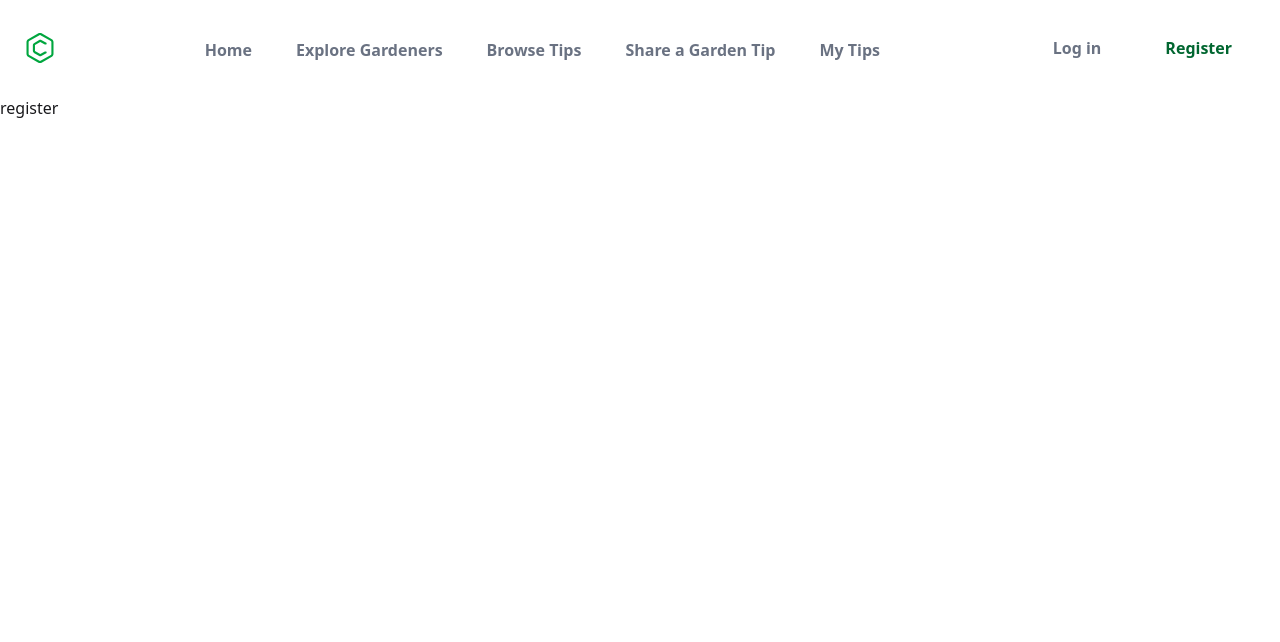
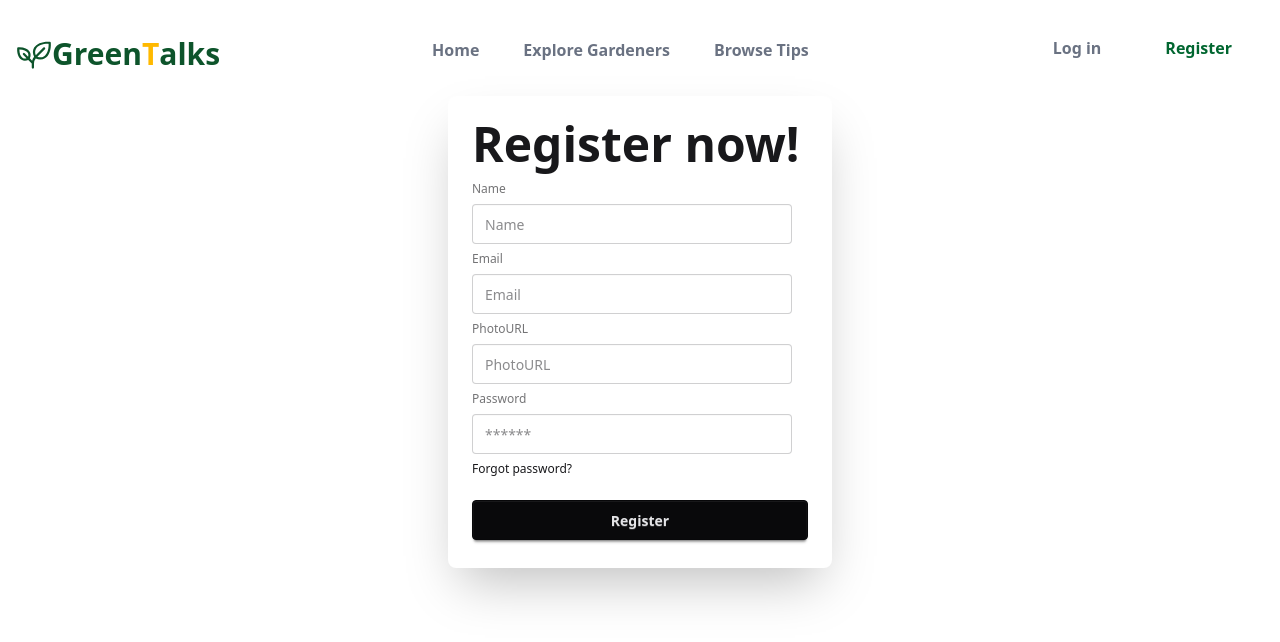
Before and after one commit to nusrathumaira12/gardening-hub-auth, a React (Vite) app: page /register in a window 1280 px wide. Shown: the top 642 px of the page. Built offline with nearby package versions, Linux system fonts and the light colour scheme.

Commit message:
save profile in the db

```diff
--- a/package.json
+++ b/package.json
@@ -14,6 +14,7 @@
     "firebase": "^11.8.0",
     "react": "^19.1.0",
     "react-dom": "^19.1.0",
+    "react-icons": "^5.5.0",
     "react-router": "^7.6.0",
     "sweetalert2": "^11.21.2",
     "tailwindcss": "^4.1.7"
--- a/src/components/Header.jsx
+++ b/src/components/Header.jsx
@@ -1,19 +1,20 @@
-import React from 'react';
+import React, { useContext } from 'react';
+import { PiPlant } from 'react-icons/pi';
 import { NavLink, useLocation, useNavigate } from 'react-router';
+import { AuthContext } from '../contexts/AuthContext';
 
 const Header = () => {
+   const {user} =useContext(AuthContext)
     const navigate = useNavigate()
     const {pathname} = useLocation()
     console.log(pathname)
     return (
         <header className="p-4 bg-white text-gray-500 font-semibold">
 	<div className="container flex justify-between h-16 mx-auto">
-		<a rel="noopener noreferrer" href="#" aria-label="Back to homepage" className="flex items-center p-2">
-			<svg xmlns="http://www.w3.org/2000/svg" fill="currentColor" viewBox="0 0 32 32" className="w-8 h-8 text-green-600">
-				<path d="M27.912 7.289l-10.324-5.961c-0.455-0.268-1.002-0.425-1.588-0.425s-1.133 0.158-1.604 0.433l0.015-0.008-10.324 5.961c-0.955 0.561-1.586 1.582-1.588 2.75v11.922c0.002 1.168 0.635 2.189 1.574 2.742l0.016 0.008 10.322 5.961c0.455 0.267 1.004 0.425 1.59 0.425 0.584 0 1.131-0.158 1.602-0.433l-0.014 0.008 10.322-5.961c0.955-0.561 1.586-1.582 1.588-2.75v-11.922c-0.002-1.168-0.633-2.189-1.573-2.742zM27.383 21.961c0 0.389-0.211 0.73-0.526 0.914l-0.004 0.002-10.324 5.961c-0.152 0.088-0.334 0.142-0.53 0.142s-0.377-0.053-0.535-0.145l0.005 0.002-10.324-5.961c-0.319-0.186-0.529-0.527-0.529-0.916v-11.922c0-0.389 0.211-0.73 0.526-0.914l0.004-0.002 10.324-5.961c0.152-0.090 0.334-0.143 0.53-0.143s0.377 0.053 0.535 0.144l-0.006-0.002 10.324 5.961c0.319 0.185 0.529 0.527 0.529 0.916z"></path>
-				<path d="M22.094 19.451h-0.758c-0.188 0-0.363 0.049-0.515 0.135l0.006-0.004-4.574 2.512-5.282-3.049v-6.082l5.282-3.051 4.576 2.504c0.146 0.082 0.323 0.131 0.508 0.131h0.758c0.293 0 0.529-0.239 0.529-0.531v-0.716c0-0.2-0.11-0.373-0.271-0.463l-0.004-0.002-5.078-2.777c-0.293-0.164-0.645-0.26-1.015-0.26-0.39 0-0.756 0.106-1.070 0.289l0.010-0.006-5.281 3.049c-0.636 0.375-1.056 1.055-1.059 1.834v6.082c0 0.779 0.422 1.461 1.049 1.828l0.009 0.006 5.281 3.049c0.305 0.178 0.67 0.284 1.061 0.284 0.373 0 0.723-0.098 1.027-0.265l-0.012 0.006 5.080-2.787c0.166-0.091 0.276-0.265 0.276-0.465v-0.716c0-0.293-0.238-0.529-0.529-0.529z"></path>
-			</svg>
-		</a>
+<div className='flex text-3xl font-bold items-center pt-3 text-green-900'>
+    <span className='text-green-900  text-4xl '><PiPlant /></span>Green<span className='text-amber-400'>T</span>alks
+</div>
+
 		<ul className="items-stretch hidden space-x-3 lg:flex">
 			<li className="flex">
 				<NavLink
@@ -35,18 +36,26 @@ const Header = () => {
                 to="/browseTips"
                 > Browse Tips</NavLink>
 			</li>
-			<li className="flex">
+			{
+
+                user && <>
+                <li className="flex">
 				<NavLink
                 className="flex items-center px-4 -mb-1  text-gray-500 border-green-600"
                 to="/shareTip"
                 >Share a Garden Tip</NavLink>
 			</li>
-			<li className="flex">
+
+
+            <li className="flex">
 				<NavLink
                 className="flex items-center px-4 -mb-1   text-gray-500 border-green-600"
                 to="/my-tips"
                 > My Tips</NavLink>
 			</li>
+
+                </>
+            }
 
 		</ul>
 		<div className="items-center flex-shrink-0 hidden lg:flex">
--- a/src/components/Register.jsx
+++ b/src/components/Register.jsx
@@ -1,10 +1,78 @@
-import React from 'react';
+import React, { use } from 'react';
+import { AuthContext } from '../contexts/AuthContext';
+import Swal from 'sweetalert2';
 
 const Register = () => {
+    const {createUser} = use(AuthContext)
+    console.log(createUser)
+
+    const handleRegister = e => {
+e.preventDefault()
+const form = e.target;
+const formData = new FormData(form)
+
+const {email, password, ...userProfile} = Object.fromEntries(formData.entries())
+
+console.log(email,password, userProfile)
+
+
+
+// create User in the firebase
+createUser(email, password)
+.then(result => {
+
+    console.log(result.user)
+    const user = result.user
+
+
+    // save profile info in the db
+    fetch('http://localhost:3000/users', {
+        method: 'POST',
+        headers: {
+            'Content-type': 'application/json'
+        },
+        body: JSON.stringify(userProfile)
+    })
+    .then(res => res.json())
+    .then(data => {
+        // console.log('after profile save', data)
+        if(data.insertedId){
+            Swal.fire({
+                position: "top-end",
+                icon: "success",
+                title: "Your account is created successfully!!",
+                showConfirmButton: false,
+                timer: 1500
+              });
+        }
+    })
+})
+.catch(error => {
+    console.log(error)
+})
+
+    }
     return (
-        <div>
-            register
-        </div>
+
+
+          <div className="card bg-base-100  max-w-sm mx-auto shrink-0 shadow-2xl">
+            <div className="card-body">
+            <h1 className="text-5xl font-bold">Register now!</h1>
+              <form onSubmit={handleRegister} className="fieldset">
+                <label className="label">Name</label>
+                <input type="text" name='name' className="input" placeholder="Name" />
+                <label className="label">Email</label>
+                <input type="email" name='email' className="input" placeholder="Email" />
+                <label className="label">PhotoURL</label>
+                <input type="PhotoURL" name='photo' className="input" placeholder="PhotoURL" />
+                <label className="label">Password</label>
+                <input type="password" name='password' className="input" placeholder="******" />
+                <div><a className="link link-hover">Forgot password?</a></div>
+                <button className="btn btn-neutral mt-4">Register</button>
+              </form>
+            </div>
+          </div>
+
     );
 };
 
--- /dev/null
+++ b/src/contexts/AuthContext.jsx
@@ -0,0 +1,3 @@
+import { createContext } from "react";
+
+export const AuthContext = createContext(null)
--- /dev/null
+++ b/src/contexts/AuthProvider.jsx
@@ -0,0 +1,25 @@
+import React from 'react';
+import { AuthContext } from './AuthContext';
+import { createUserWithEmailAndPassword } from 'firebase/auth';
+import { auth } from '../firebase/firebase.config';
+
+const AuthProvider = ({children}) => {
+
+
+    const createUser = (email, password) =>  {
+
+return createUserWithEmailAndPassword(auth, email, password)
+    }
+
+    const userInfo = {
+      createUser
+    }
+
+    return (
+     <AuthContext value={userInfo}>
+        {children}
+     </AuthContext>
+    );
+};
+
+export default AuthProvider;
--- a/src/firebase/firebase.config.js
+++ b/src/firebase/firebase.config.js
@@ -14,6 +14,7 @@ const firebaseConfig = {
   };
 
 
+
 const app = initializeApp(firebaseConfig);
 
 
--- a/src/main.jsx
+++ b/src/main.jsx
@@ -17,6 +17,7 @@ import TipCard from './components/TipCard.jsx';
 import Login from './components/Login.jsx';
 import Register from './components/Register.jsx';
 import ExploreGardeners from './components/ExploreGardeners.jsx';
+import AuthProvider from './contexts/AuthProvider.jsx';
 
 const router = createBrowserRouter([
   {
@@ -74,7 +75,9 @@ Component: Login
 
 createRoot(document.getElementById('root')).render(
   <StrictMode>
+      <AuthProvider>
       <RouterProvider router={router} />
+      </AuthProvider>
 
   </StrictMode>,
 )
```
Also changed, not shown: 1 other file (tests, documents, lock files or other folders). Lines whose indentation alone changed are shown as unchanged.
